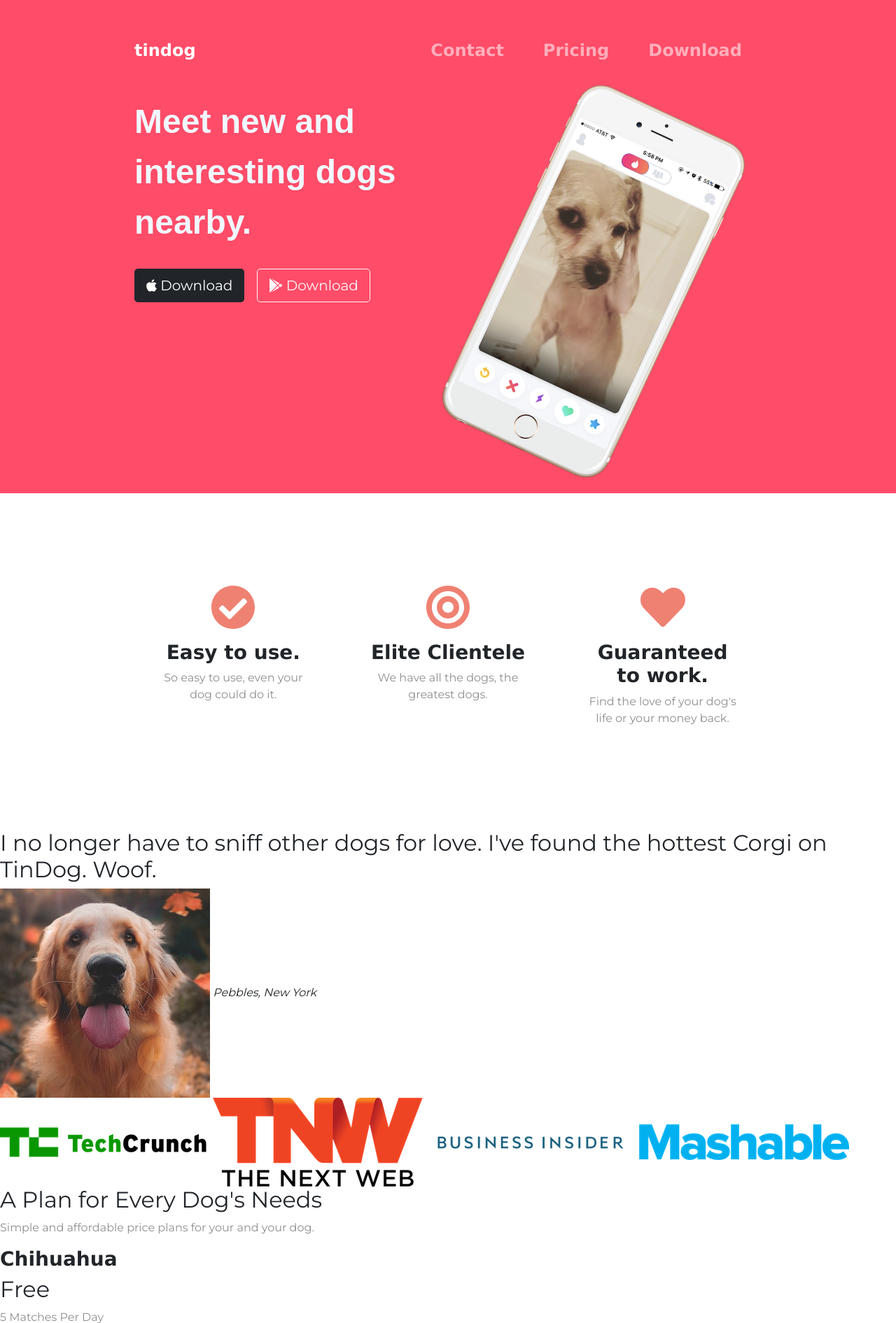
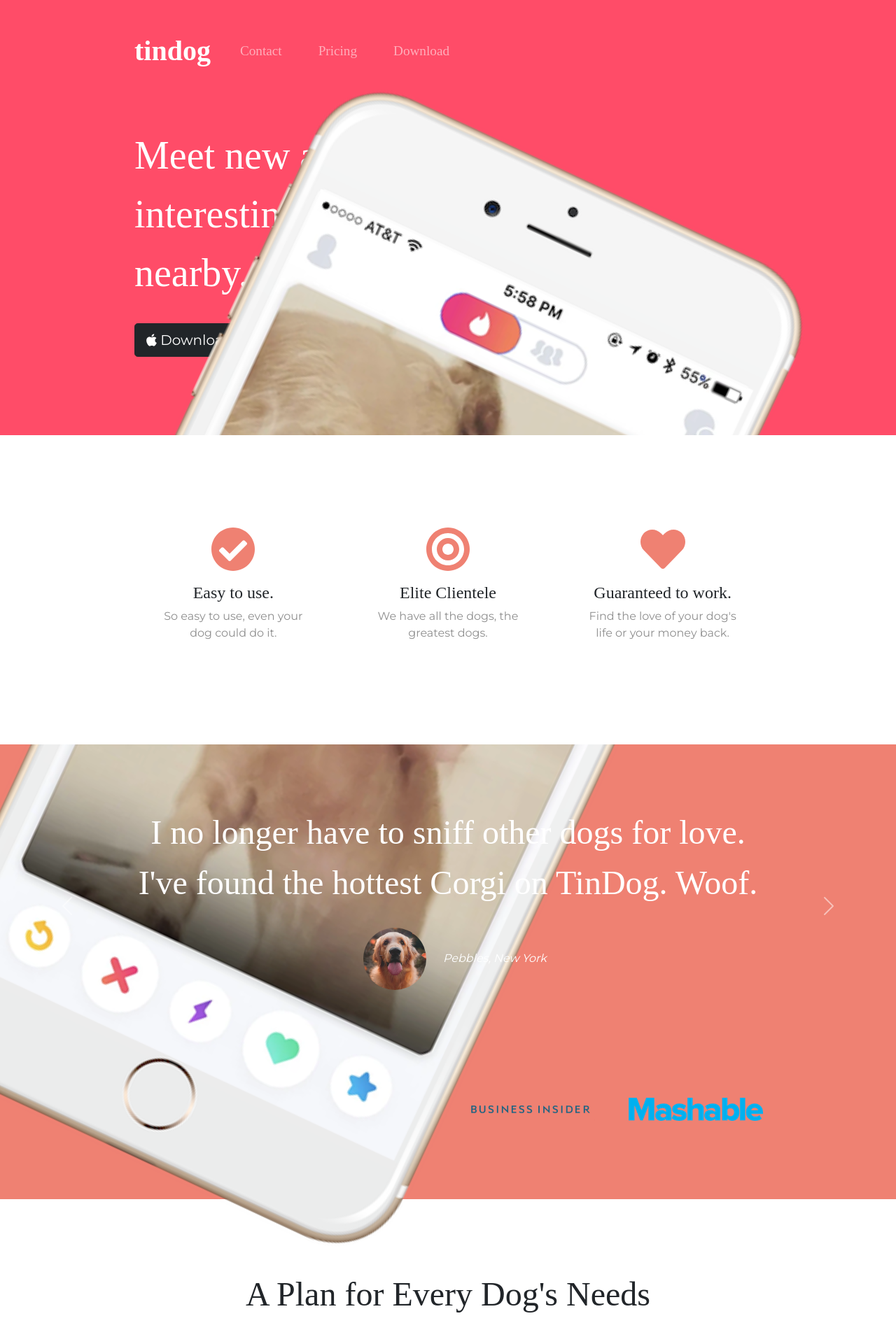
Before and after one commit to Tareq-Zeyad/bootstarp-Udemy, a plain HTML site: page TinDog/index.html in a window 1280 px wide. Shown: the top 1891 px of the page at 70% size. Drawn offline with nearby package versions, Linux system fonts and the light colour scheme; a web font is replaced by a local one.

Commit message:
bootstrap practice done

```diff
--- /dev/null
+++ b/TinDog/css/style.css
@@ -0,0 +1,179 @@
+
+body {
+    font-family: "Montserrat";
+    text-align: center;
+  }
+
+  h1, h2, h3, h4, h5, h6 {
+    font-family: "Montserrat-Bold";
+  }
+
+  p {
+    color: #8f8f8f;
+  }
+
+  /* Headings */
+
+  .big-heading {
+    font-family: "Montserrat-Black";
+    font-size: 3.5rem;
+    line-height: 1.5;
+  }
+
+  .section-heading {
+    font-size: 3rem;
+    line-height: 1.5;
+  }
+
+  /* Containers */
+
+  .container-fluid{
+    padding: 7% 15%;
+  }
+
+  /* Sections */
+
+  .colored-section {
+    background-color: #ff4c68;
+    color: #fff;
+  }
+
+  .white-section {
+    background-color: #fff;
+  }
+
+  /* Navigation Bar */
+
+  .navbar {
+    padding: 0 0 4.5rem;
+  }
+
+  .navbar-brand {
+    font-family: "Ubuntu";
+    font-size: 2.5rem;
+    font-weight: bold;
+  }
+
+  .nav-item {
+    padding: 0 18px;
+  }
+
+  .nav-link {
+    font-size: 1.2rem;
+    font-family: "Montserrat-Light";
+  }
+
+  /* Buttons */
+
+  .download-button {
+    margin: 5% 3% 5% 0;
+  }
+
+  /* Title Section */
+
+  #title {
+    background-color: #ff4c68;
+    color: #fff;
+    text-align: left;
+  }
+
+  #title .container-fluid {
+    padding: 3% 15% 7%;
+  }
+
+  /* Title Image */
+
+  .title-image {
+    width: 60%;
+    transform: rotate(25deg);
+    position: absolute;
+    right: 30%;
+  }
+
+  /* Features Section */
+
+  #features {
+    position: relative;
+  }
+
+  .feature-title {
+    font-size: 1.5rem;
+  }
+
+  .feature-box {
+    padding: 4.5%;
+  }
+
+  .icon {
+    color: #ef8172;
+    margin-bottom: 1rem;
+  }
+
+  .icon:hover {
+    color: #ff4c68;
+  }
+
+  /* Testimonial Section */
+
+  #testimonials {
+    background-color: #ef8172;
+  }
+
+  .testimonial-text {
+    font-size: 3rem;
+    line-height: 1.5;
+  }
+
+  .testimonial-image {
+    width: 10%;
+    border-radius: 100%;
+    margin: 20px;
+  }
+
+
+  #press {
+    background-color: #ef8172;
+    padding-bottom: 3%;
+  }
+
+  .press-logo {
+    width: 15%;
+    margin: 20px 20px 50px;
+  }
+
+  /* Pricing Section */
+
+  #pricing {
+    padding: 100px;
+  }
+
+  .price-text {
+    font-size: 3rem;
+    line-height: 1.5;
+  }
+
+  .pricing-column {
+    padding: 3% 2%;
+  }
+
+  /* CTA Section */
+
+
+  /* Footer Section */
+
+
+  .social-icon {
+    margin: 20px 10px;
+  }
+
+  @media (max-width: 1028px) {
+
+    #title {
+      text-align: center;
+    }
+
+    .title-image {
+      position: static;
+      transform: rotate(0);
+    }
+  }
--- a/TinDog/index.html
+++ b/TinDog/index.html
@@ -14,7 +14,7 @@
         integrity="sha384-ka7Sk0Gln4gmtz2MlQnikT1wXgYsOg+OMhuP+IlRH9sENBO0LRn5q+8nbTov4+1p" crossorigin="anonymous">
         </script>
     <!-- CSS style sheets -->
-    <link rel="stylesheet" href="style.css">
+    <link rel="stylesheet" href="css/style.css">
     <!-- Font Awesome link -->
     <script defer src="https://use.fontawesome.com/releases/v5.15.4/js/all.js"
         integrity="sha384-rOA1PnstxnOBLzCLMcre8ybwbTmemjzdNlILg8O7z1lUkLXozs4DHonlDtnE7fpc"
@@ -29,156 +29,221 @@
 
 <body>
 
-    <section id="title">
+    <section class="colored-section" id="title">
+
         <div class="container-fluid">
+
             <!-- Nav Bar -->
+
             <nav class="navbar navbar-expand-lg navbar-dark">
-                <a class="navbar-brand"> tindog </a>
 
-                <button class="navbar-toggler" type="button" data-bs-toggle="collapse"
-                    data-bs-target="#navbarTogglerDemo01" aria-controls="navbarTogglerDemo01" aria-expanded="false"
-                    aria-label="Toggle navigation">
+                <a class="navbar-brand" href="">tindog</a>
+
+                <button class="navbar-toggler" type="button" data-toggle="collapse" data-target="#navbarTogglerDemo02">
                     <span class="navbar-toggler-icon"></span>
                 </button>
 
-                <div class="collapse navbar-collapse" id="navbarTogglerDemo01">
-                    <ul class="navbar-nav ms-auto">
-                        <li class="navbar-item">
-                            <a class="nav-link" href=""> Contact </a>
+                <div class="collapse navbar-collapse" id="navbarTogglerDemo02">
+
+                    <ul class="navbar-nav ml-auto">
+                        <li class="nav-item">
+                            <a class="nav-link" href="#footer">Contact</a>
                         </li>
-                        <li class="navbar-item">
-                            <a class="nav-link" href=""> Pricing </a>
+                        <li class="nav-item">
+                            <a class="nav-link" href="#pricing">Pricing</a>
                         </li>
-                        <li class="navbar-item">
-                            <a class="nav-link" href=""> Download </a>
+                        <li class="nav-item">
+                            <a class="nav-link" href="#cta">Download</a>
                         </li>
                     </ul>
+
                 </div>
             </nav>
 
 
+            <!-- Title -->
 
-            <!-- Title -->
             <div class="row">
-                <div class="col-lg-6 col-md-3">
-                    <h1>Meet new and interesting dogs nearby.</h1>
-                    <button type="button" class="btn btn-dark btn-lg download-button"> <span
-                            class="fab fa-apple"></span>
+
+                <div class="col-lg-6">
+                    <h1 class="big-heading">Meet new and interesting dogs nearby.</h1>
+                    <button type="button" class="btn btn-dark btn-lg download-button"><i class="fab fa-apple"></i>
                         Download</button>
-                    <button type="button" class="btn btn-outline-light btn-lg download-button"> <span
-                            class="fab fa-google-play"></span>
-                        Download</button>
+                    <button type="button" class="btn btn-outline-light btn-lg download-button"><i
+                            class="fab fa-google-play"></i> Download</button>
                 </div>
-                <div class="col-lg-6 col-md-3">
+
+                <div class="col-lg-6">
                     <img class="title-image" src="images/iphone6.png" alt="iphone-mockup">
-                </div>
                 </div>
 
             </div>
+
+        </div>
+
     </section>
 
 
     <!-- Features -->
 
-    <section id="features">
+    <section class="white-section" id="features">
+
+        <div class="container-fluid">
+
             <div class="row">
-            <div class=" feature-box col-lg-4">
-                <i class=" icon fas fa-check-circle fa-4x"></i>
-                <h3>Easy to use.</h3>
+                <div class="feature-box col-lg-4">
+                    <i class="icon fas fa-check-circle fa-4x"></i>
+                    <h3 class="feature-title">Easy to use.</h3>
                     <p>So easy to use, even your dog could do it.</p>
                 </div>
+
                 <div class="feature-box col-lg-4">
-                <i class=" icon fas fa-bullseye fa-4x"></i>
-                <h3>Elite Clientele</h3>
+                    <i class="icon fas fa-bullseye fa-4x"></i>
+                    <h3 class="feature-title">Elite Clientele</h3>
                     <p>We have all the dogs, the greatest dogs.</p>
                 </div>
+
                 <div class="feature-box col-lg-4">
                     <i class="icon fas fa-heart fa-4x"></i>
-                <h3>Guaranteed to work.</h3>
+                    <h3 class="feature-title">Guaranteed to work.</h3>
                     <p>Find the love of your dog's life or your money back.</p>
                 </div>
+            </div>
+
+
         </div>
     </section>
 
 
     <!-- Testimonials -->
 
-    <section id="testimonials">
+    <section class="colored-section" id="testimonials">
 
-        <h2>I no longer have to sniff other dogs for love. I've found the hottest Corgi on TinDog. Woof.</h2>
-        <img src="images/dog-img.jpg" alt="dog-profile">
+        <div id="testimonial-carousel" class="carousel slide" data-ride="false">
+            <div class="carousel-inner">
+                <div class="carousel-item active container-fluid">
+                    <h2 class="testimonial-text">I no longer have to sniff other dogs for love. I've found the hottest
+                        Corgi on TinDog. Woof.</h2>
+                    <img class="testimonial-image" src="images/dog-img.jpg" alt="dog-profile">
                     <em>Pebbles, New York</em>
-
-        <!-- <h2 class="testimonial-text">My dog used to be so lonely, but with TinDog's help, they've found the love of their life. I think.</h2>
+                </div>
+                <div class="carousel-item container-fluid">
+                    <h2 class="testimonial-text">My dog used to be so lonely, but with TinDog's help, they've found the
+                        love of their life. I think.</h2>
                     <img class="testimonial-image" src="images/lady-img.jpg" alt="lady-profile">
-    <em>Beverly, Illinois</em> -->
+                    <em>Beverly, Illinois</em>
+                </div>
+            </div>
+            <a class="carousel-control-prev" href="#testimonial-carousel" role="button" data-slide="prev">
+                <span class="carousel-control-prev-icon"></span>
+            </a>
+            <a class="carousel-control-next" href="#testimonial-carousel" role="button" data-slide="next">
+                <span class="carousel-control-next-icon"></span>
+            </a>
+        </div>
 
     </section>
 
 
     <!-- Press -->
 
-    <section id="press">
-        <img src="images/techcrunch.png" alt="tc-logo">
-        <img src="images/tnw.png" alt="tnw-logo">
-        <img src="images/bizinsider.png" alt="biz-insider-logo">
-        <img src="images/mashable.png" alt="mashable-logo">
+    <section class="colored-section" id="press">
+        <img class="press-logo" src="images/techcrunch.png" alt="tc-logo">
+        <img class="press-logo" src="images/tnw.png" alt="tnw-logo">
+        <img class="press-logo" src="images/bizinsider.png" alt="biz-insider-logo">
+        <img class="press-logo" src="images/mashable.png" alt="mashable-logo">
 
     </section>
 
 
     <!-- Pricing -->
 
-    <section id="pricing">
+    <section class="white-section" id="pricing">
 
-        <h2>A Plan for Every Dog's Needs</h2>
+        <h2 class="section-heading">A Plan for Every Dog's Needs</h2>
         <p>Simple and affordable price plans for your and your dog.</p>
 
+        <div class="row">
 
+            <div class="pricing-column col-lg-4 col-md-6">
+                <div class="card">
+                    <div class="card-header">
                         <h3>Chihuahua</h3>
-        <h2>Free</h2>
+                    </div>
+                    <div class="card-body">
+                        <h2 class="price-text">Free</h2>
                         <p>5 Matches Per Day</p>
                         <p>10 Messages Per Day</p>
                         <p>Unlimited App Usage</p>
-        <button type="button">Sign Up</button>
+                        <button class="btn btn-lg btn-block btn-outline-dark" type="button">Sign Up</button>
+                    </div>
+                </div>
+            </div>
 
-
+            <div class="pricing-column col-lg-4 col-md-6">
+                <div class="card">
+                    <div class="card-header">
                         <h3>Labrador</h3>
-        <h2>$49 / mo</h2>
+                    </div>
+                    <div class="card-body">
+                        <h2 class="price-text">$49 / mo</h2>
                         <p>Unlimited Matches</p>
                         <p>Unlimited Messages</p>
                         <p>Unlimited App Usage</p>
-        <button type="button">Sign Up</button>
+                        <button class="btn btn-lg btn-block btn-dark" type="button">Sign Up</button>
+                    </div>
+                </div>
+            </div>
 
-
+            <div class="pricing-column col-lg-4">
+                <div class="card">
+                    <div class="card-header">
                         <h3>Mastiff</h3>
-        <h2>$99 / mo</h2>
+                    </div>
+                    <div class="card-body">
+                        <h2 class="price-text">$99 / mo</h2>
                         <p>Pirority Listing</p>
                         <p>Unlimited Matches</p>
                         <p>Unlimited Messages</p>
                         <p>Unlimited App Usage</p>
-        <button type="button">Sign Up</button>
+                        <button class="btn btn-lg btn-block btn-dark" type="button">Sign Up</button>
+
+                    </div>
+                </div>
+            </div>
+
+
+
+        </div>
 
     </section>
 
 
     <!-- Call to Action -->
 
-    <section id="cta">
+    <section class="colored-section" id="cta">
 
-        <h3>Find the True Love of Your Dog's Life Today.</h3>
-        <button type="button">Download</button>
-        <button type="button">Download</button>
+        <div class="container-fluid">
 
+            <h3 class="big-heading">Find the True Love of Your Dog's Life Today.</h3>
+            <button class="download-button btn btn-lg btn-dark" type="button"><i class="fab fa-apple"></i>
+                Download</button>
+            <button class="download-button btn btn-lg brn-light" type="button"><i class="fab fa-google-play"></i>
+                Download</button>
+        </div>
     </section>
 
 
     <!-- Footer -->
 
-    <footer id="footer">
-
-        <p>© Copyright TinDog</p>
-
+    <footer class="white-section" id="footer">
+        <div class="container-fluid">
+            <i class="social-icon fab fa-facebook-f"></i>
+            <i class="social-icon fab fa-twitter"></i>
+            <i class="social-icon fab fa-instagram"></i>
+            <i class="social-icon fas fa-envelope"></i>
+            <p>© Copyright 2018 TinDog</p>
+        </div>
     </footer>
 
 
--- a/TinDog/style.css
+++ /dev/null
@@ -1,76 +0,0 @@
-h1 {
-    font-family: 'Montserrat-black', sans-serif;
-    font-size: 3rem;
-    line-height: 1.5;
-    font-weight: 900;
-    color: aliceblue;
-}
-
-h3{
-    font-family: Verdana, Geneva, Tahoma, sans-serif;
-    font-weight: bold;
-
-}
-
-p{
-    color: #8f8f8f;
-}
-
-#title{
-    background-color: #ff4c68;
-}
-
-.container-fluid{
-    padding: 3% 15%;
-}
-
-body{
-    font-family: 'Montserrat';
-}
-
-.navbar{
-    padding-bottom: 2.5rem;
-}
-
-.navbar-item{
-    padding: 0 20px;
-}
-
-.nav-link{
-    font-family: Verdana, Geneva, Tahoma, sans-serif;
-    font-size: 1.5rem;
-    font-weight: bold;
-}
-
-.navbar-brand{
-    font-family:Verdana, Geneva, Tahoma, sans-serif;
-    font-size: 1.5rem;
-    font-weight: bold;
-}
-
-.download-button{
-    margin: 5% 3% 5% 0;
-}
-
-.title-image{
-    width: 60%;
-    transform: rotate(25deg);
-    margin-left: 15%;
-}
-
-#features{
-    padding: 7% 15%;
-}
-.feature-box{
-    text-align: center;
-    display: inline-block;
-
-    padding: 4.5%;
-}
-.icon{
-    color: #ef8172;
-    margin-bottom: 1rem;
-}
-.icon:hover{
-    color: #ff4c68;
-}
```
Lines whose indentation alone changed are shown as unchanged.
